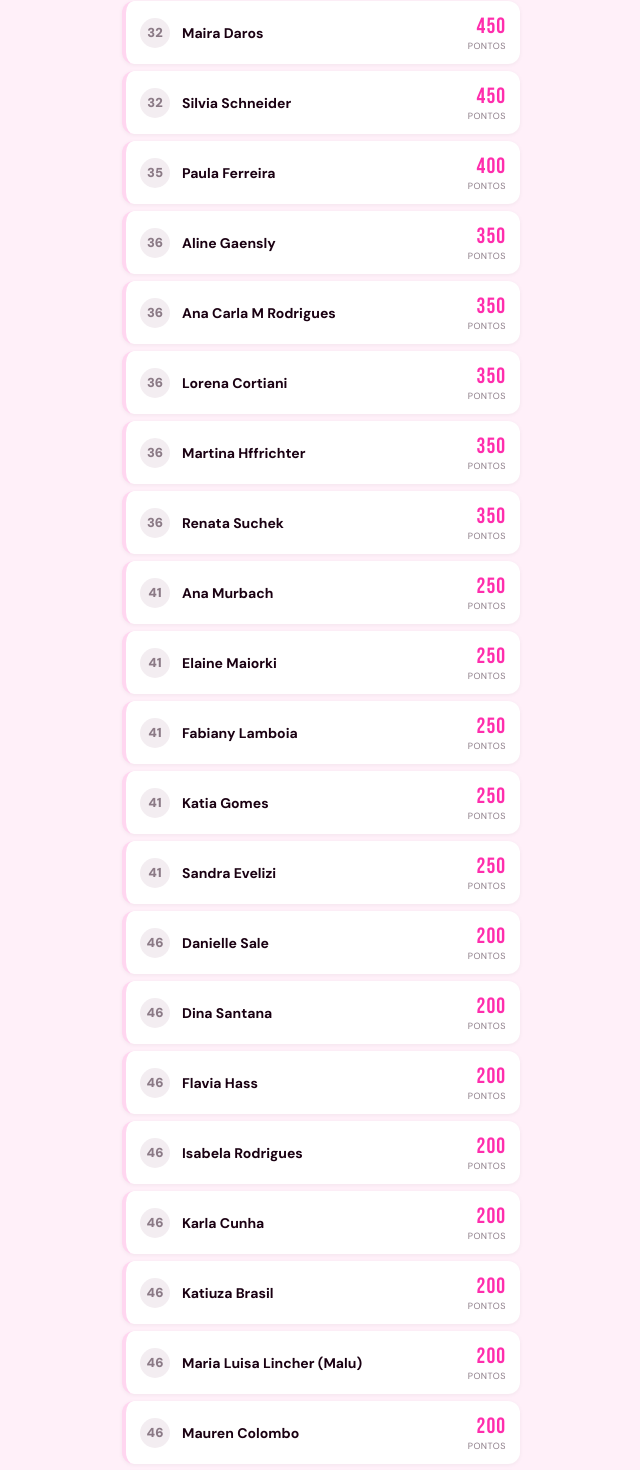
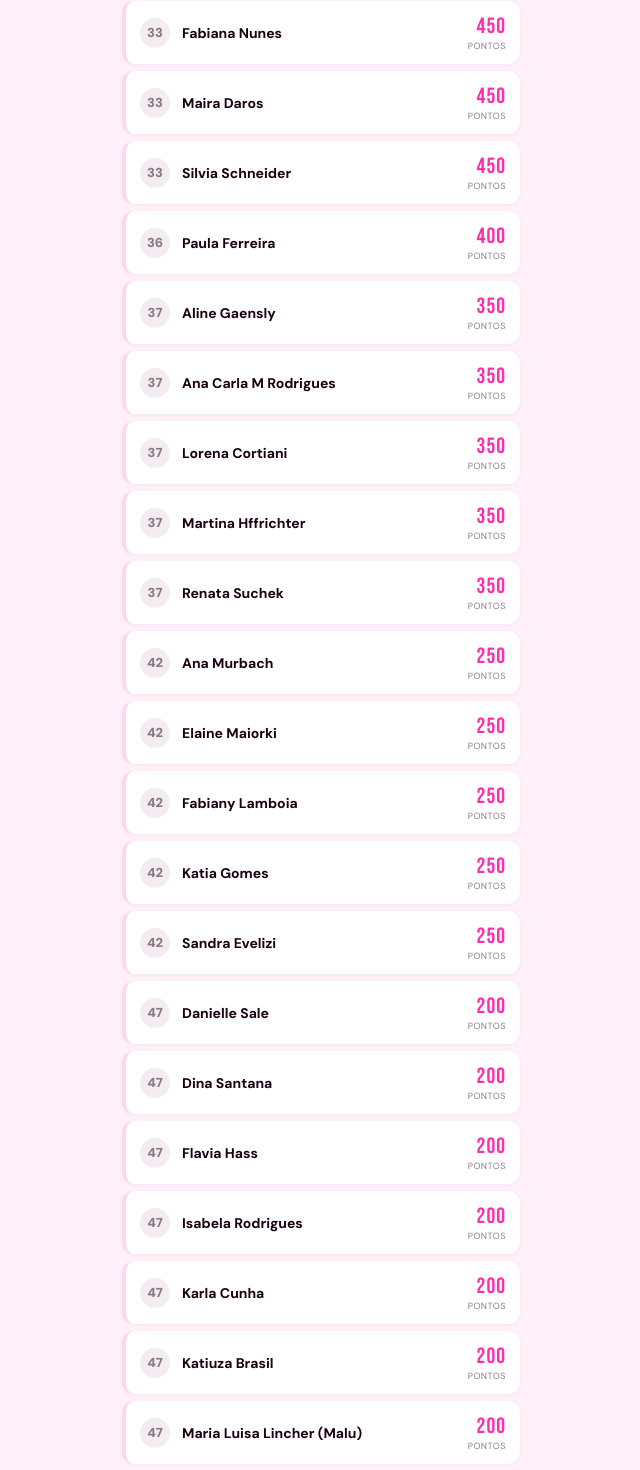
Before and after one commit to adclis/Queens-Cup, a React (Create React App) app: page / in a window 1280 px wide. Shown: the part 2863-4333 px from the top of the page, without its empty margins (319-959 px from the left). Built offline with nearby package versions, Linux system fonts and the light colour scheme.

Commit message:
Update rankings and PDF links in App.jsx

```diff
--- a/src/App.jsx
+++ b/src/App.jsx
@@ -69,97 +69,97 @@ const rankC = [
   { rank:19, name:"Cris Casagrande", pts:600 },
   { rank:19, name:"Erika Hattori", pts:600 },
   { rank:19, name:"Erika Moreira", pts:600 },
+  { rank:23, name:"Alicia Moss", pts:550 },
   { rank:23, name:"Brenda Marques", pts:550 },
   { rank:23, name:"Cassiana Tonet", pts:550 },
   { rank:23, name:"Fernanda Escobar", pts:550 },
   { rank:23, name:"Maisa Kataiama", pts:550 },
   { rank:23, name:"Tati de Oliveira", pts:550 },
   { rank:23, name:"Vanessa Stadler", pts:550 },
-  { rank:29, name:"Fernanda Moreschi", pts:500 },
-  { rank:29, name:"Milena Mayer", pts:500 },
-  { rank:29, name:"Vanessa Thomaz", pts:500 },
-  { rank:32, name:"Fabiana Nunes", pts:450 },
-  { rank:32, name:"Maira Daros", pts:450 },
-  { rank:32, name:"Silvia Schneider", pts:450 },
-  { rank:35, name:"Paula Ferreira", pts:400 },
-  { rank:36, name:"Aline Gaensly", pts:350 },
-  { rank:36, name:"Ana Carla M Rodrigues", pts:350 },
-  { rank:36, name:"Lorena Cortiani", pts:350 },
-  { rank:36, name:"Martina Hffrichter", pts:350 },
-  { rank:36, name:"Renata Suchek", pts:350 },
-  { rank:41, name:"Ana Murbach", pts:250 },
-  { rank:41, name:"Elaine Maiorki", pts:250 },
-  { rank:41, name:"Fabiany Lamboia", pts:250 },
-  { rank:41, name:"Katia Gomes", pts:250 },
-  { rank:41, name:"Sandra Evelizi", pts:250 },
-  { rank:46, name:"Danielle Sale", pts:200 },
-  { rank:46, name:"Dina Santana", pts:200 },
-  { rank:46, name:"Flavia Hass", pts:200 },
-  { rank:46, name:"Isabela Rodrigues", pts:200 },
-  { rank:46, name:"Karla Cunha", pts:200 },
-  { rank:46, name:"Katiuza Brasil", pts:200 },
-  { rank:46, name:"Maria Luisa Lincher (Malu)", pts:200 },
-  { rank:46, name:"Mauren Colombo", pts:200 },
-  { rank:46, name:"Nilshely", pts:200 },
-  { rank:55, name:"Dani Borba", pts:150 },
-  { rank:55, name:"Geovana Machado", pts:150 },
-  { rank:55, name:"Monica Bora", pts:150 },
-  { rank:58, name:"Amanda Nogueira", pts:100 },
-  { rank:58, name:"Ana V Rigolino", pts:100 },
-  { rank:58, name:"Barbara Luvison", pts:100 },
-  { rank:58, name:"Fabiana Zapzalka", pts:100 },
-  { rank:58, name:"Fernanda Gusso", pts:100 },
-  { rank:58, name:"Kelen Ribeiro", pts:100 },
-  { rank:58, name:"Kelly Ribeiro", pts:100 },
-  { rank:58, name:"Leticia Girata", pts:100 },
-  { rank:58, name:"Mylla Murta", pts:100 },
-  { rank:58, name:"Rebecca", pts:100 },
-  { rank:58, name:"Rosangela Pretko", pts:100 },
-  { rank:58, name:"Vanessa Schultz", pts:100 },
-  { rank:70, name:"Adriana Zaithammer", pts:50 },
-  { rank:70, name:"Aghata Wuicik", pts:50 },
-  { rank:70, name:"Alice Losso", pts:50 },
-  { rank:70, name:"Alicia Moss", pts:50 },
-  { rank:70, name:"Aline Henz", pts:50 },
-  { rank:70, name:"Ana Cristina Pretto", pts:50 },
-  { rank:70, name:"Ana Paula Constantino", pts:50 },
-  { rank:70, name:"Arizla Fernandes", pts:50 },
-  { rank:70, name:"Bianca Behrens", pts:50 },
-  { rank:70, name:"Bianca Belotti", pts:50 },
-  { rank:70, name:"Bruna Naday", pts:50 },
-  { rank:70, name:"Camila Almeida", pts:50 },
-  { rank:70, name:"Danielle Konrad", pts:50 },
-  { rank:70, name:"Danile Lima", pts:50 },
-  { rank:70, name:"Deny Segantini", pts:50 },
-  { rank:70, name:"Fernanda Risnei", pts:50 },
-  { rank:70, name:"Gilmara Coronado", pts:50 },
-  { rank:70, name:"Giselle Duarte", pts:50 },
-  { rank:70, name:"Joelly Michelle", pts:50 },
-  { rank:70, name:"Juliana Fukushima", pts:50 },
-  { rank:70, name:"Kamile Enzo", pts:50 },
-  { rank:70, name:"Karina Menegusso", pts:50 },
-  { rank:70, name:"Karine Duarte", pts:50 },
-  { rank:70, name:"Leidi Brancher", pts:50 },
-  { rank:70, name:"Leila Caetano", pts:50 },
-  { rank:70, name:"Leticia Kawata", pts:50 },
-  { rank:70, name:"Lucianna Wieler", pts:50 },
-  { rank:70, name:"Marcia Nonnenmacher", pts:50 },
-  { rank:70, name:"Maria Claudia Rebelato", pts:50 },
-  { rank:70, name:"Maria Emilia Staczuk", pts:50 },
-  { rank:70, name:"Mariane Salvalaggio", pts:50 },
-  { rank:70, name:"Mayra Favoretto", pts:50 },
-  { rank:70, name:"Pathy Valerio", pts:50 },
-  { rank:70, name:"Patrica Farracha", pts:50 },
-  { rank:70, name:"Pri  Melo", pts:50 },
-  { rank:70, name:"Rafaella Krelling", pts:50 },
-  { rank:70, name:"Renata Emy Kuradomi", pts:50 },
-  { rank:70, name:"Samantha Cim", pts:50 },
-  { rank:70, name:"Sara Vdal", pts:50 },
-  { rank:70, name:"Tatiane Balbinotti", pts:50 },
-  { rank:70, name:"Tatiane Belotti", pts:50 },
-  { rank:70, name:"Thais Wabesky", pts:50 },
-  { rank:70, name:"Valery Riechi", pts:50 },
-  { rank:70, name:"Vanessa Leandro", pts:50 },
+  { rank:30, name:"Fernanda Moreschi", pts:500 },
+  { rank:30, name:"Milena Mayer", pts:500 },
+  { rank:30, name:"Vanessa Thomaz", pts:500 },
+  { rank:33, name:"Fabiana Nunes", pts:450 },
+  { rank:33, name:"Maira Daros", pts:450 },
+  { rank:33, name:"Silvia Schneider", pts:450 },
+  { rank:36, name:"Paula Ferreira", pts:400 },
+  { rank:37, name:"Aline Gaensly", pts:350 },
+  { rank:37, name:"Ana Carla M Rodrigues", pts:350 },
+  { rank:37, name:"Lorena Cortiani", pts:350 },
+  { rank:37, name:"Martina Hffrichter", pts:350 },
+  { rank:37, name:"Renata Suchek", pts:350 },
+  { rank:42, name:"Ana Murbach", pts:250 },
+  { rank:42, name:"Elaine Maiorki", pts:250 },
+  { rank:42, name:"Fabiany Lamboia", pts:250 },
+  { rank:42, name:"Katia Gomes", pts:250 },
+  { rank:42, name:"Sandra Evelizi", pts:250 },
+  { rank:47, name:"Danielle Sale", pts:200 },
+  { rank:47, name:"Dina Santana", pts:200 },
+  { rank:47, name:"Flavia Hass", pts:200 },
+  { rank:47, name:"Isabela Rodrigues", pts:200 },
+  { rank:47, name:"Karla Cunha", pts:200 },
+  { rank:47, name:"Katiuza Brasil", pts:200 },
+  { rank:47, name:"Maria Luisa Lincher (Malu)", pts:200 },
+  { rank:47, name:"Mauren Colombo", pts:200 },
+  { rank:47, name:"Nilshely", pts:200 },
+  { rank:56, name:"Dani Borba", pts:150 },
+  { rank:56, name:"Geovana Machado", pts:150 },
+  { rank:56, name:"Monica Bora", pts:150 },
+  { rank:59, name:"Amanda Nogueira", pts:100 },
+  { rank:59, name:"Ana V Rigolino", pts:100 },
+  { rank:59, name:"Barbara Luvison", pts:100 },
+  { rank:59, name:"Fabiana Zapzalka", pts:100 },
+  { rank:59, name:"Fernanda Gusso", pts:100 },
+  { rank:59, name:"Kelen Ribeiro", pts:100 },
+  { rank:59, name:"Kelly Ribeiro", pts:100 },
+  { rank:59, name:"Leticia Girata", pts:100 },
+  { rank:59, name:"Mylla Murta", pts:100 },
+  { rank:59, name:"Rebecca", pts:100 },
+  { rank:59, name:"Rosangela Pretko", pts:100 },
+  { rank:59, name:"Vanessa Schultz", pts:100 },
+  { rank:71, name:"Adriana Zaithammer", pts:50 },
+  { rank:71, name:"Aghata Wuicik", pts:50 },
+  { rank:71, name:"Alice Losso", pts:50 },
+  { rank:71, name:"Aline Henz", pts:50 },
+  { rank:71, name:"Ana Cristina Pretto", pts:50 },
+  { rank:71, name:"Ana Paula Constantino", pts:50 },
+  { rank:71, name:"Arizla Fernandes", pts:50 },
+  { rank:71, name:"Bianca Behrens", pts:50 },
+  { rank:71, name:"Bianca Belotti", pts:50 },
+  { rank:71, name:"Bruna Naday", pts:50 },
+  { rank:71, name:"Camila Almeida", pts:50 },
+  { rank:71, name:"Danielle Konrad", pts:50 },
+  { rank:71, name:"Danile Lima", pts:50 },
+  { rank:71, name:"Deny Segantini", pts:50 },
+  { rank:71, name:"Fernanda Risnei", pts:50 },
+  { rank:71, name:"Gilmara Coronado", pts:50 },
+  { rank:71, name:"Giselle Duarte", pts:50 },
+  { rank:71, name:"Joelly Michelle", pts:50 },
+  { rank:71, name:"Juliana Fukushima", pts:50 },
+  { rank:71, name:"Kamile Enzo", pts:50 },
+  { rank:71, name:"Karina Menegusso", pts:50 },
+  { rank:71, name:"Karine Duarte", pts:50 },
+  { rank:71, name:"Leidi Brancher", pts:50 },
+  { rank:71, name:"Leila Caetano", pts:50 },
+  { rank:71, name:"Leticia Kawata", pts:50 },
+  { rank:71, name:"Lucianna Wieler", pts:50 },
+  { rank:71, name:"Marcia Nonnenmacher", pts:50 },
+  { rank:71, name:"Maria Claudia Rebelato", pts:50 },
+  { rank:71, name:"Maria Emilia Staczuk", pts:50 },
+  { rank:71, name:"Mariane Salvalaggio", pts:50 },
+  { rank:71, name:"Mayra Favoretto", pts:50 },
+  { rank:71, name:"Pathy Valerio", pts:50 },
+  { rank:71, name:"Patrica Farracha", pts:50 },
+  { rank:71, name:"Pri  Melo", pts:50 },
+  { rank:71, name:"Rafaella Krelling", pts:50 },
+  { rank:71, name:"Renata Emy Kuradomi", pts:50 },
+  { rank:71, name:"Samantha Cim", pts:50 },
+  { rank:71, name:"Sara Vdal", pts:50 },
+  { rank:71, name:"Tatiane Balbinotti", pts:50 },
+  { rank:71, name:"Tatiane Belotti", pts:50 },
+  { rank:71, name:"Thais Wabesky", pts:50 },
+  { rank:71, name:"Valery Riechi", pts:50 },
+  { rank:71, name:"Vanessa Leandro", pts:50 },
 ];
 
 // ─── RANKING OFICIAL Cat D (PDF — Feminina D 2026 · 10 etapas · 198 atletas) ──
@@ -570,7 +570,7 @@ const rankings = { C: rankC, D: rankD, E: rankE, Sub15: rankSub15 };
 
 // ─── LINKS DOS PDFs ──────────────────────────────────────────────
 const pdfLinks = {
-  C: "https://drive.google.com/file/d/14f9auwZmIOwVNERQDaOrk95SG_2vkG-D/view?usp=drive_link",
+  C: "https://drive.google.com/file/d/1flkT1U9CAKUfi34imS7miFH1ytXTOoP7/view?usp=drive_link",
   D: "https://drive.google.com/file/d/1e9Nn-3gy18W26IdTQT-79Ujsn9oGpEsG/view?usp=drive_link",
   E: "https://drive.google.com/file/d/1UexC5-U_VFep1SSiShJ-H0QIithj6gEZ/view?usp=drive_link",
   Sub15: "https://drive.google.com/file/d/1TqQsM5gZlkQ4PXP_KBXOOHvC5beUCRRf/view?usp=drive_link",
```
